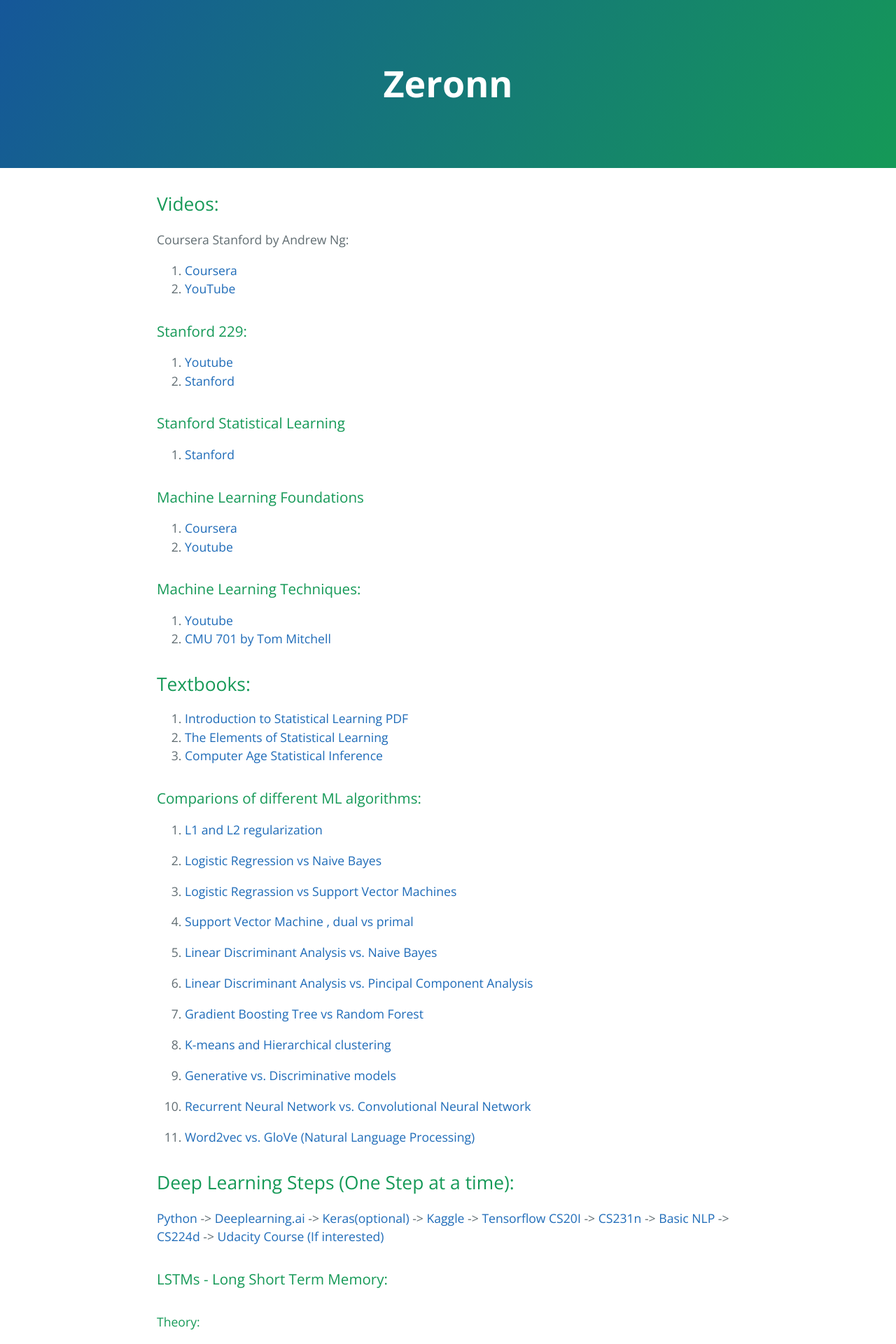
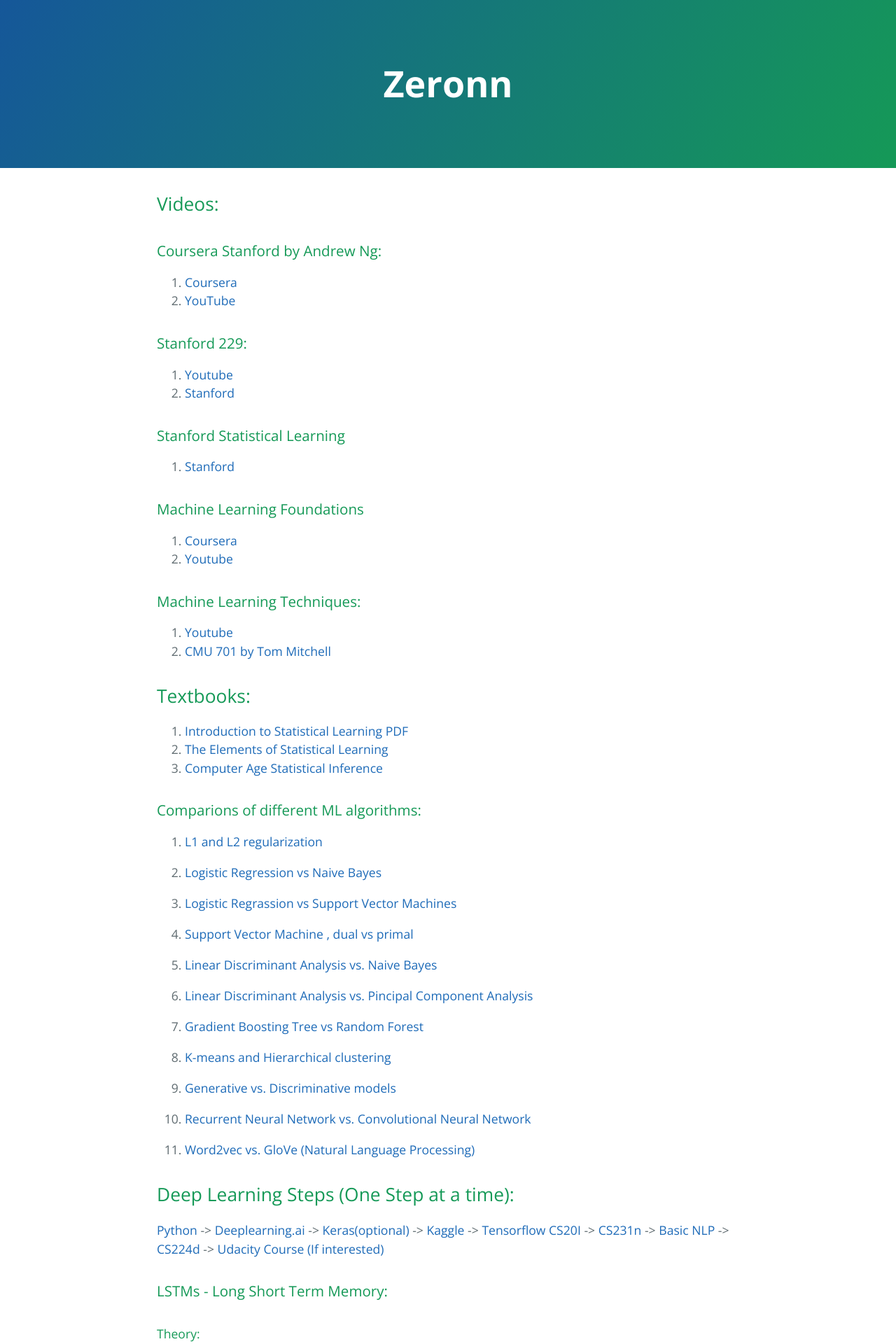
Before and after one commit to abhishekyana/abhishekyana.github.io, a Jekyll site: the page built from links.md, in a window 1280 px wide. Shown: the top 1920 px of the page at 70% size. Built offline with Jekyll 4.4.1, drawn with Linux system fonts in a browser that asks for light colours.

```diff
--- a/links.md
+++ b/links.md
@@ -4,7 +4,7 @@ title : Important Links For Machine Learning
 ---
 ## Videos:
 
-Coursera Stanford by Andrew Ng:
+### Coursera Stanford by Andrew Ng:
 1. [Coursera](https://www.coursera.org/learn/machine-learning)
 1. [YouTube ](https://www.youtube.com/watch?v=PPLop4L2eGk&list=PLLssT5z_DsK-h9vYZkQkYNWcItqhlRJLN)
 
```
